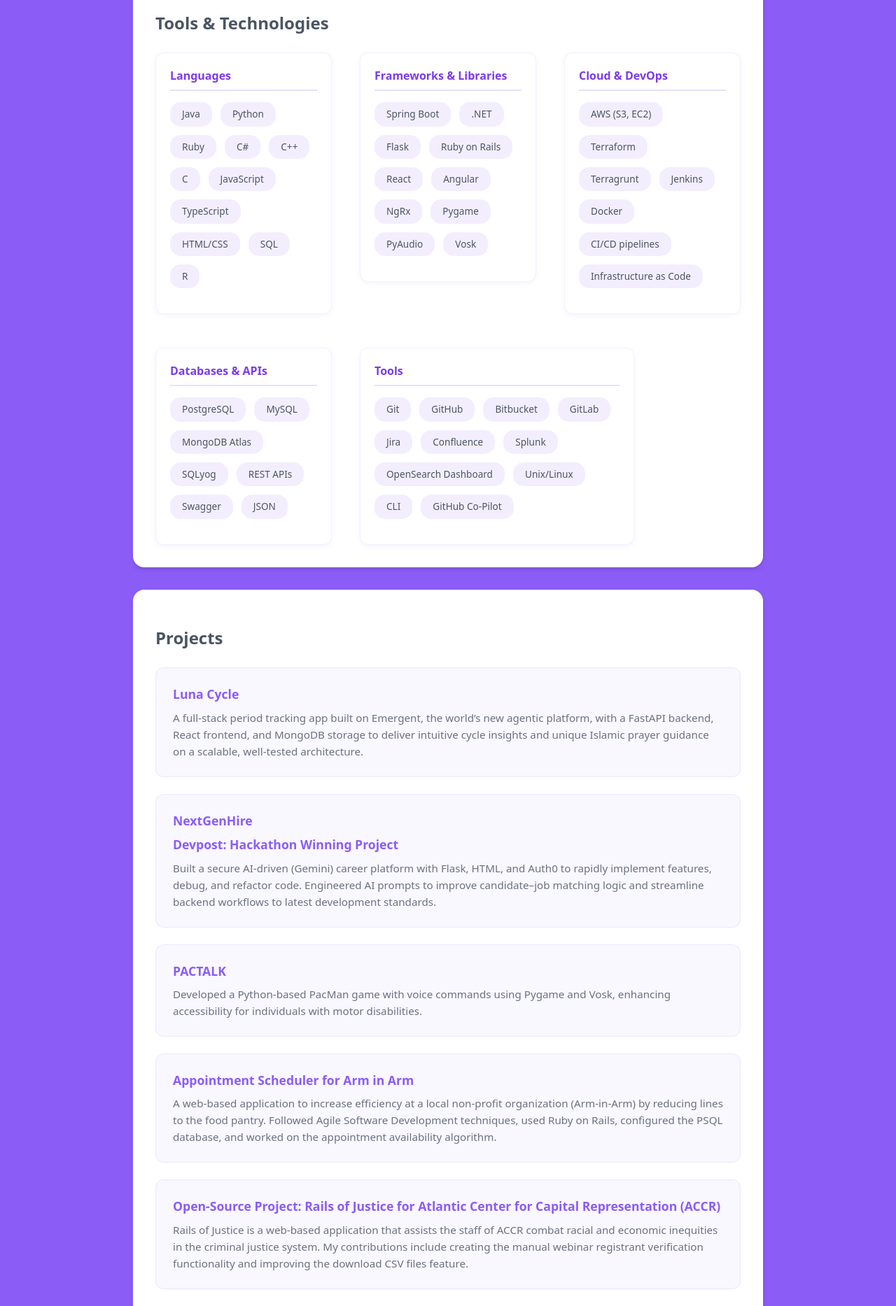
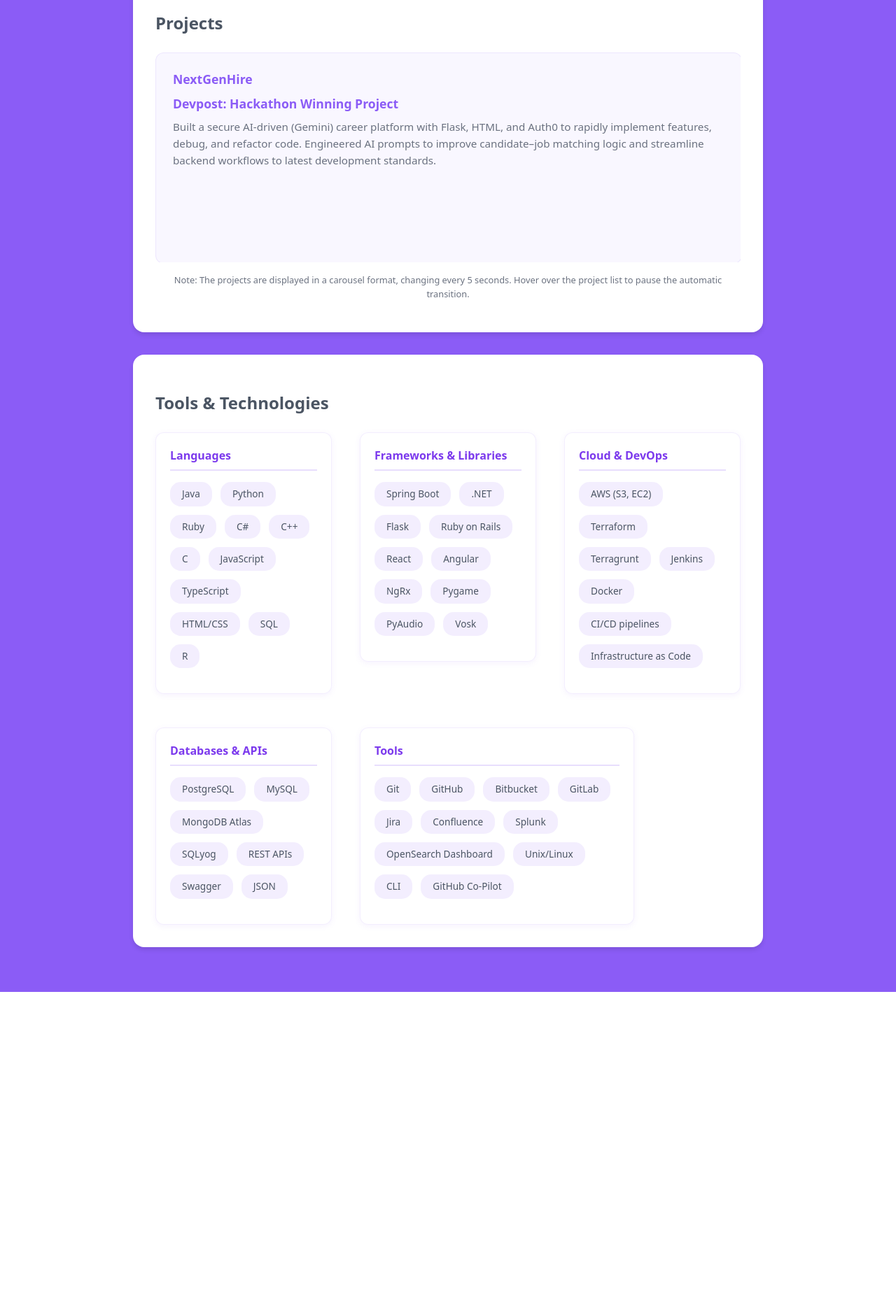
Before and after one commit to ifrahMalik/ifrahMalik.github.io, a React (Vite) app: page / in a window 1280 px wide. Shown: the part 880-2747 px from the top of the page at 70% size. After the commit the page ends 2298 px from the top, so only its background shows below. Built offline with nearby package versions, Linux system fonts and the light colour scheme.

Commit message:
added carasoul feature for projects section to make more dyanmic

```diff
--- a/src/App.css
+++ b/src/App.css
@@ -223,8 +223,9 @@
 .projects-list {
   list-style: none;
   padding: 0;
-  display: grid;
-  gap: 1.5rem;
+  position: relative;
+  height: 300px;
+  overflow: hidden;
 }
 
 .project-card {
@@ -232,6 +233,17 @@
   background-color: rgba(139, 92, 246, 0.05);
   border-radius: 12px;
   border: 1px solid rgba(139, 92, 246, 0.1);
+  position: absolute;
+  width: calc(100% - 3rem);
+  opacity: 0;
+  transition: opacity 0.5s ease-in-out;
+  height: calc(100% - 3rem);
+  overflow-y: auto;
+}
+
+.project-card.active {
+  opacity: 1;
+  z-index: 1;
 }
 
 .project-link {
@@ -247,3 +259,10 @@
   color: #6b7280;
   font-size: 0.95rem;
 }
+
+.project-note {
+  font-size: 0.8rem;
+  color: #6b7280;
+  margin-top: 1rem;
+  text-align: center;
+}
--- a/src/App.jsx
+++ b/src/App.jsx
@@ -1,9 +1,26 @@
 import './App.css';
 import profilePic from './assets/_DSC1919.jpeg';
+import React from 'react';
 // Add Font Awesome CSS
 import '@fortawesome/fontawesome-free/css/all.min.css';
 
 function App() {
+  const [currentProject, setCurrentProject] = React.useState(0);
+  const [isHovered, setIsHovered] = React.useState(false);
+  const projectsRef = React.useRef(null);
+
+  React.useEffect(() => {
+    const interval = setInterval(() => {
+      if (!isHovered && projectsRef.current) {
+        setCurrentProject((prev) =>
+          prev === projectsRef.current.children.length - 1 ? 0 : prev + 1
+        );
+      }
+    }, 5000); // Change slide every 5 seconds
+
+    return () => clearInterval(interval);
+  }, [isHovered]);
+
   return (
     <div className="container">
       {/* About Me */}
@@ -85,6 +102,98 @@
             </ul>
           </div>
         </section>
+        {/* Projects */}
+      <section className="section">
+        <h2 className="section-title">
+          Projects
+        </h2>
+        <ul
+          className="projects-list"
+          ref={projectsRef}
+          onMouseEnter={() => setIsHovered(true)}
+          onMouseLeave={() => setIsHovered(false)}
+        >
+          <li className={`project-card ${currentProject === 0 ? 'active' : ''}`}>
+            <a
+              href="https://github.com/ifrahMalik/luna_cycle"
+              className="project-link"
+            >
+              Luna Cycle
+            </a>
+            <span className="project-description">
+              A full-stack period tracking app built on Emergent,
+              the world’s new agentic platform, with a FastAPI backend,
+              React frontend, and MongoDB storage to deliver intuitive
+              cycle insights and unique Islamic prayer guidance on a
+              scalable, well-tested architecture.
+            </span>
+          </li>
+          <li className={`project-card ${currentProject === 1 ? 'active' : ''}`}>
+            <a
+              href="https://github.com/ifrahMalik/NextGenHire"
+              className="project-link"
+            >
+              NextGenHire
+            </a>
+            <a
+              href="https://devpost.com/software/nextgenhire"
+              className="project-link"
+            >
+              Devpost: Hackathon Winning Project
+            </a>
+            <span className="project-description">
+              Built a secure AI-driven (Gemini) career platform with Flask,
+              HTML, and Auth0 to rapidly implement features, debug, and refactor
+              code. Engineered AI prompts to improve candidate–job matching logic
+              and streamline backend workflows to latest development standards.
+            </span>
+          </li>
+          <li className={`project-card ${currentProject === 2 ? 'active' : ''}`}>
+            <a
+              href="https://github.com/ifrahMalik/PACTALK"
+              className="project-link"
+            >
+              PACTALK
+            </a>
+            <span className="project-description">
+              Developed a Python-based PacMan game with voice commands using Pygame and Vosk,
+              enhancing accessibility for individuals with motor disabilities.
+            </span>
+          </li>
+          <li className={`project-card ${currentProject === 3 ? 'active' : ''}`}>
+            <a className="project-link">
+              Appointment Scheduler for Arm in Arm
+            </a>
+            <span className="project-description">
+              A web-based application to increase efficiency at a local non-profit organization (Arm-in-Arm) by reducing lines to the food pantry.
+              Followed Agile Software Development techniques, used Ruby on Rails, configured the PSQL database, and worked on the appointment availability algorithm.
+            </span>
+          </li>
+          <li className={`project-card ${currentProject === 4 ? 'active' : ''}`}>
+            <a className="project-link">
+              Open-Source Project: Rails of Justice for Atlantic Center for Capital Representation (ACCR)
+            </a>
+            <span className="project-description">
+              Rails of Justice is a web-based application that assists the staff of ACCR combat racial and economic inequities in the criminal justice system.
+              My contributions include creating the manual webinar registrant verification functionality and improving the download CSV files feature.
+            </span>
+          </li>
+          <li className={`project-card ${currentProject === 5 ? 'active' : ''}`}>
+            <a
+              href="https://github.com/ifrahMalik/DatabaseSystemsFinalProject-QueryingTool"
+              className="project-link"
+            >
+              Sustainability Project for Sustainable Jersey Staff
+            </a>
+            <span className="project-description">
+              Developed a database system and user-friendly interface for the Sustainable Jersey staff, integrating multiple datasets on community profiles, vehicle usage (fuel vs. electric), and emissions from fuel-based passenger vehicles. Designed the UI to provide accessible, streamlined querying capabilities, enabling staff to quickly retrieve insights for research and decision-making. This project strengthened my understanding of database management systems (DBMS) and demonstrated the impact of combining structured data with intuitive interfaces to support sustainability initiatives
+            </span>
+          </li>
+        </ul>
+        <p className="project-note">
+          Note: The projects are displayed in a carousel format, changing every 5 seconds.
+          Hover over the project list to pause the automatic transition. </p>
+      </section>
 
       {/* Tools/Technologies */}
       <section className="section">
@@ -149,90 +258,7 @@
         </div>
       </section>
 
-      {/* Projects */}
-      <section className="section">
-        <h2 className="section-title">
-          Projects
-        </h2>
-        <ul className="projects-list">
-          <li className="project-card">
-            <a
-              href="https://github.com/ifrahMalik/luna_cycle"
-              className="project-link"
-            >
-              Luna Cycle
-            </a>
-            <span className="project-description">
-              A full-stack period tracking app built on Emergent,
-              the world’s new agentic platform, with a FastAPI backend,
-              React frontend, and MongoDB storage to deliver intuitive
-              cycle insights and unique Islamic prayer guidance on a
-              scalable, well-tested architecture.
-            </span>
-          </li>
-          <li className="project-card">
-            <a
-              href="https://github.com/ifrahMalik/NextGenHire"
-              className="project-link"
-            >
-              NextGenHire
-            </a>
-            <a
-              href="https://devpost.com/software/nextgenhire"
-              className="project-link"
-            >
-              Devpost: Hackathon Winning Project
-            </a>
-            <span className="project-description">
-              Built a secure AI-driven (Gemini) career platform with Flask,
-              HTML, and Auth0 to rapidly implement features, debug, and refactor
-              code. Engineered AI prompts to improve candidate–job matching logic
-              and streamline backend workflows to latest development standards.
-            </span>
-          </li>
-          <li className="project-card">
-            <a
-              href="https://github.com/ifrahMalik/PACTALK"
-              className="project-link"
-            >
-              PACTALK
-            </a>
-            <span className="project-description">
-              Developed a Python-based PacMan game with voice commands using Pygame and Vosk,
-              enhancing accessibility for individuals with motor disabilities.
-            </span>
-          </li>
-          <li className="project-card">
-            <a className="project-link">
-              Appointment Scheduler for Arm in Arm
-            </a>
-            <span className="project-description">
-              A web-based application to increase efficiency at a local non-profit organization (Arm-in-Arm) by reducing lines to the food pantry.
-              Followed Agile Software Development techniques, used Ruby on Rails, configured the PSQL database, and worked on the appointment availability algorithm.
-            </span>
-          </li>
-          <li className="project-card">
-            <a className="project-link">
-              Open-Source Project: Rails of Justice for Atlantic Center for Capital Representation (ACCR)
-            </a>
-            <span className="project-description">
-              Rails of Justice is a web-based application that assists the staff of ACCR combat racial and economic inequities in the criminal justice system.
-              My contributions include creating the manual webinar registrant verification functionality and improving the download CSV files feature.
-            </span>
-          </li>
-          <li className="project-card">
-            <a
-              href="https://github.com/ifrahMalik/DatabaseSystemsFinalProject-QueryingTool"
-              className="project-link"
-            >
-              Sustainability Project for Sustainable Jersey Staff
-            </a>
-            <span className="project-description">
-              Developed a database system and user-friendly interface for the Sustainable Jersey staff, integrating multiple datasets on community profiles, vehicle usage (fuel vs. electric), and emissions from fuel-based passenger vehicles. Designed the UI to provide accessible, streamlined querying capabilities, enabling staff to quickly retrieve insights for research and decision-making. This project strengthened my understanding of database management systems (DBMS) and demonstrated the impact of combining structured data with intuitive interfaces to support sustainability initiatives
-            </span>
-          </li>
-        </ul>
-      </section>
+
     </div>
   );
 }
```
